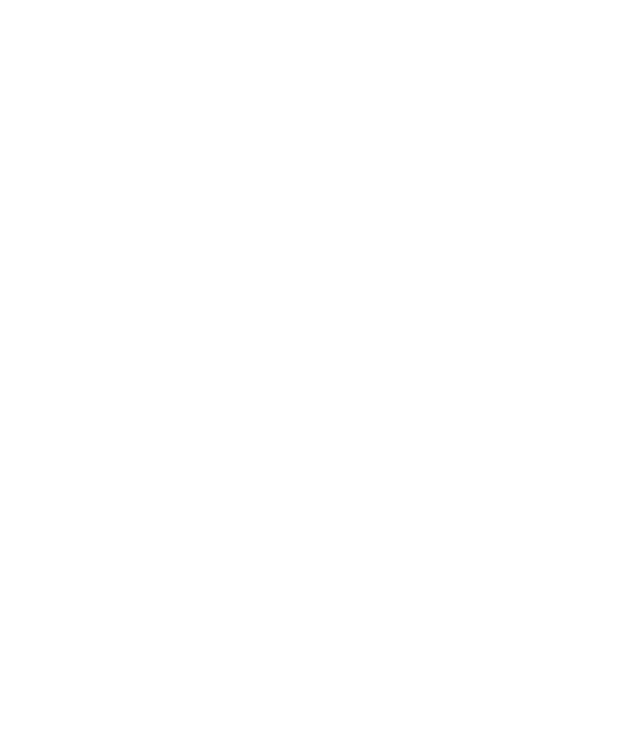
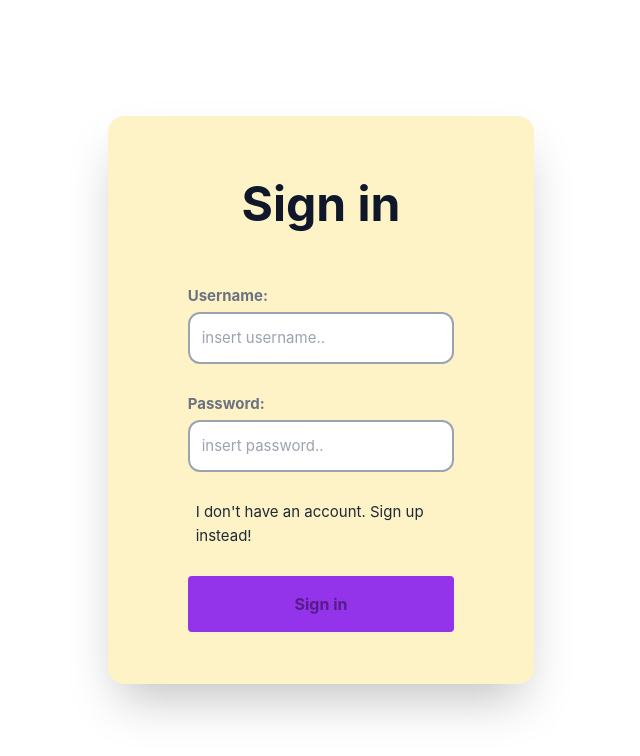
Before and after one commit to Laszlo199/ChatApp-Frontend, a Vue app: page /signin in a window 1280 px wide. Before the commit this address had no page. Shown: the top 756 px of the page, without its empty margins (319-959 px from the left). Built offline with nearby package versions, Linux system fonts and the light colour scheme.

Commit message:
small changes

```diff
--- /dev/null
+++ b/src/dtos/userCredentialsDto.ts
@@ -0,0 +1,4 @@
+export interface UserCredentialsDto{
+  username: string;
+  password:string;
+}
--- a/src/router/index.ts
+++ b/src/router/index.ts
@@ -6,7 +6,7 @@
   history: createWebHistory(import.meta.env.BASE_URL),
   routes: [
     {
-      path: '/',
+      path: '/signin',
       name: 'signin',
       component: Signup
     },
--- a/src/services/UserService.ts
+++ b/src/services/UserService.ts
@@ -1,14 +1,23 @@
 import axios from "axios";
+import type { UserCredentialsDto } from "@/dtos/userCredentialsDto";
+import type { GetUsersDto } from "@/dtos/GetUsersDto";
 
 export class UserService {
     http = axios.create({
         baseURL: "http://localhost:3001",
         headers: {
-            "content-type": "application/json",
+            "content-type": "application/json"
         },
     });
 
     getAllUsers(id: number) {
         return this.http.get("/users/userId");
     }
+
+
+    async signIn(credentials: UserCredentialsDto): Promise<GetUsersDto> {
+     return  await this.http.post("/users", credentials);
+
+    }
 }
+export default new UserService();
--- a/src/views/Signup.vue
+++ b/src/views/Signup.vue
@@ -9,13 +9,13 @@
       <form class="text-slate-900 space-y-7 py-2 px-4">
         <div class="">
           <label class="block mb-1 font-bold text-gray-500">Username: </label>
-          <input class="border border-gray-400 p-3 w-full rounded-xl outline-none
+          <input v-model="username" class="border border-gray-400 p-3 w-full rounded-xl outline-none
           focus:border-b-blue-600 border-2" type="text" placeholder="insert username..">
         </div>
 
         <div class="">
           <label class="block mb-1 font-bold text-gray-500">Password: </label>
-          <input class="border border-gray-400 p-3 w-full rounded-xl
+          <input v-model="password" class="border border-gray-400 p-3 w-full rounded-xl
           outline-none focus:border-b-blue-600 border-2" type="password" placeholder="insert password..">
         </div>
 
@@ -24,7 +24,7 @@
           <label  @click="changeSignUp">I don't have an account. Sign up instead!</label>
         </div>
 
-        <button class="block w-full bg-purple-600 py-4 rounded
+        <button @click="signIn" class="block w-full bg-purple-600 py-4 rounded
         text-purple-900 font-bold text-base hover:bg-purple-500">{{signingUp}}</button>
       </form>
 
@@ -34,15 +34,43 @@
 </template>
 
 <script setup lang="ts">
-import { ref } from "vue";
-
+import { inject, ref } from "vue";
+import type { UserService } from "@/services/UserService";
+import type { UserCredentialsDto } from "@/dtos/userCredentialsDto";
+import type { GetUsersDto } from "@/dtos/GetUsersDto";
+const username = ref("")
+const password = ref("")
 const signingUp = ref("Sign in");
+const userService = inject<UserService>("userService");
+const isLoggedIn = ref(false)
+const loggedUser = ref();
 
 function changeSignUp(){
   if(signingUp.value ==="Sign in")
     signingUp.value = "Sign Up";
   else
     signingUp.value = "Sign in";
+}
+
+function signIn(){
+  if(username.value && password.value){
+
+    console.log(username.value)
+    console.log(password.value)
+
+  userService?.signIn({username: username.value,
+    password: password.value}).then(
+    //value => loggedUser.value = value
+  ).catch((error) => {
+      console.log("error: " + error.message);
+    });
+
+  if(loggedUser.value !==null)
+    console.log("suceess?")
+
+  }
+
+
 }
 
 </script>
```
